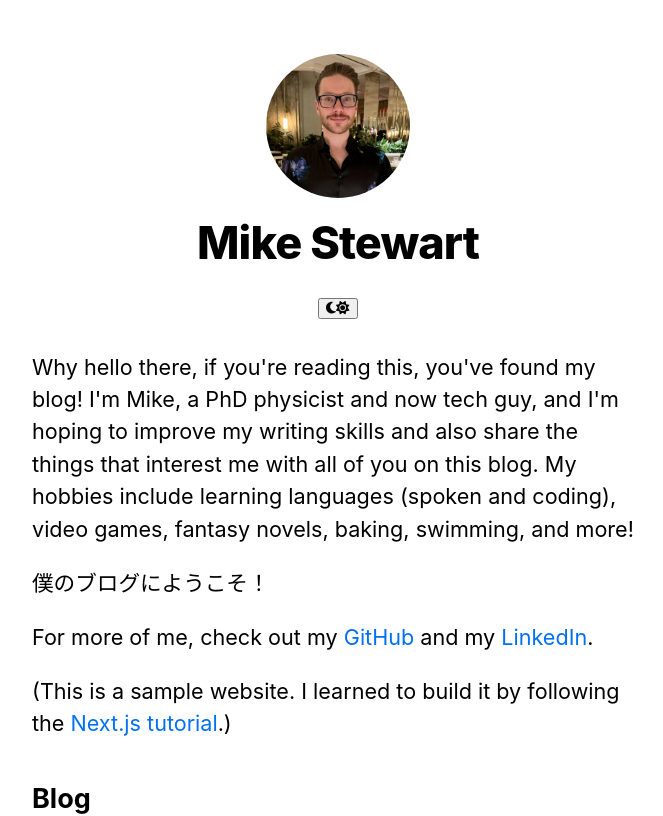
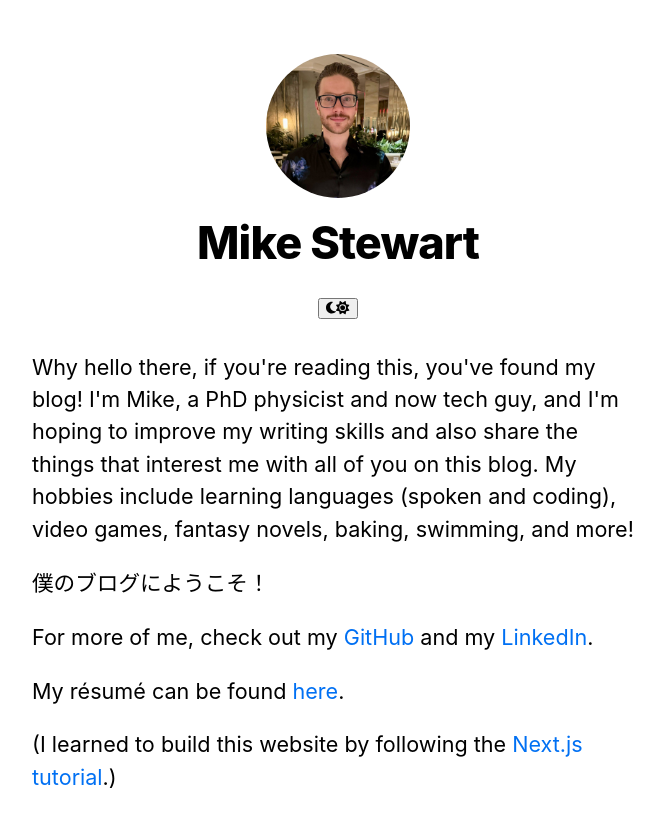
Before and after one commit to mikestewart729/nextjs-blog, a Next.js app: page / in a window 1280 px wide. Shown: the top 816 px of the page, without its empty margins (302-965 px from the left). Built offline with nearby package versions, Linux system fonts and the light colour scheme.

Commit message:
add a constant link to /pages/resume on the home-page

```diff
--- a/pages/index.js
+++ b/pages/index.js
@@ -27,7 +27,10 @@ export default function Home({ allPostsData }) {
           For more of me, check out my <Link href="https://github.com/mikestewart729">GitHub</Link> and my <Link href="https://www.linkedin.com/in/michael-stewart-973786189/">LinkedIn</Link>.
         </p>
         <p>
-          (This is a sample website. I learned to build it by following the {' '}
+          My résumé can be found <Link href="/posts/resume">here</Link>.
+        </p>
+        <p>
+          (I learned to build this website by following the {' '}
           <a href="https://nextjs.org/learn">Next.js tutorial</a>.)
         </p>
       </section>
```
